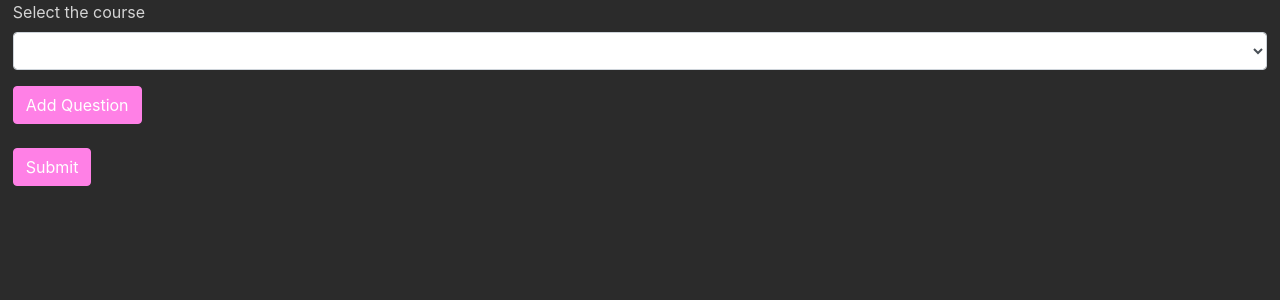
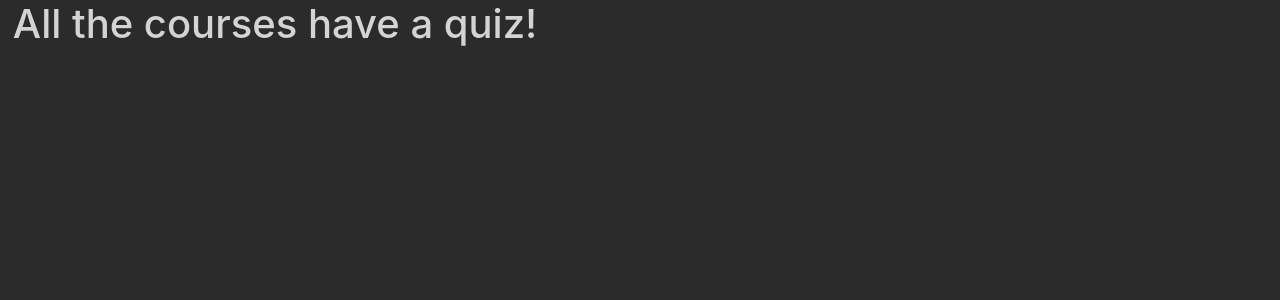
Before and after one commit to Sclafus/FlaskyLearn, a Flask app: page /dashboard/newQuiz in a window 1280 px wide. Shown: the part 56-356 px from the top of the page. Run offline with Flask 2, Linux system fonts and the light colour scheme; data that the repository does not hold is empty; parts of the project's set-up code (start-up, migrations or seed data) failed here and were passed over; some libraries are stand-ins or nearby versions.

Commit message:
added check

```diff
--- a/flaskylearn/templates/dashboard/newQuiz.html
+++ b/flaskylearn/templates/dashboard/newQuiz.html
@@ -2,6 +2,7 @@
 {% block title %}New quiz{% endblock %}
 {% block content %}
 
+{% if courses %}
   <form method="post">
     <div class="form-group">
       <label for="course">Select the course</label>
@@ -19,6 +20,10 @@
     <br><br>
     <button id="submit" type="button" class="btn btn-primary" onclick="submitForm()">Submit</button>
   </form>
+{% else %}
+  <h1 class="white-text"> All the courses have a quiz!</h1>
+{% endif %}
+
 
 {% endblock %}
 {% block scripts %}
```
Lines whose indentation alone changed are shown as unchanged.
